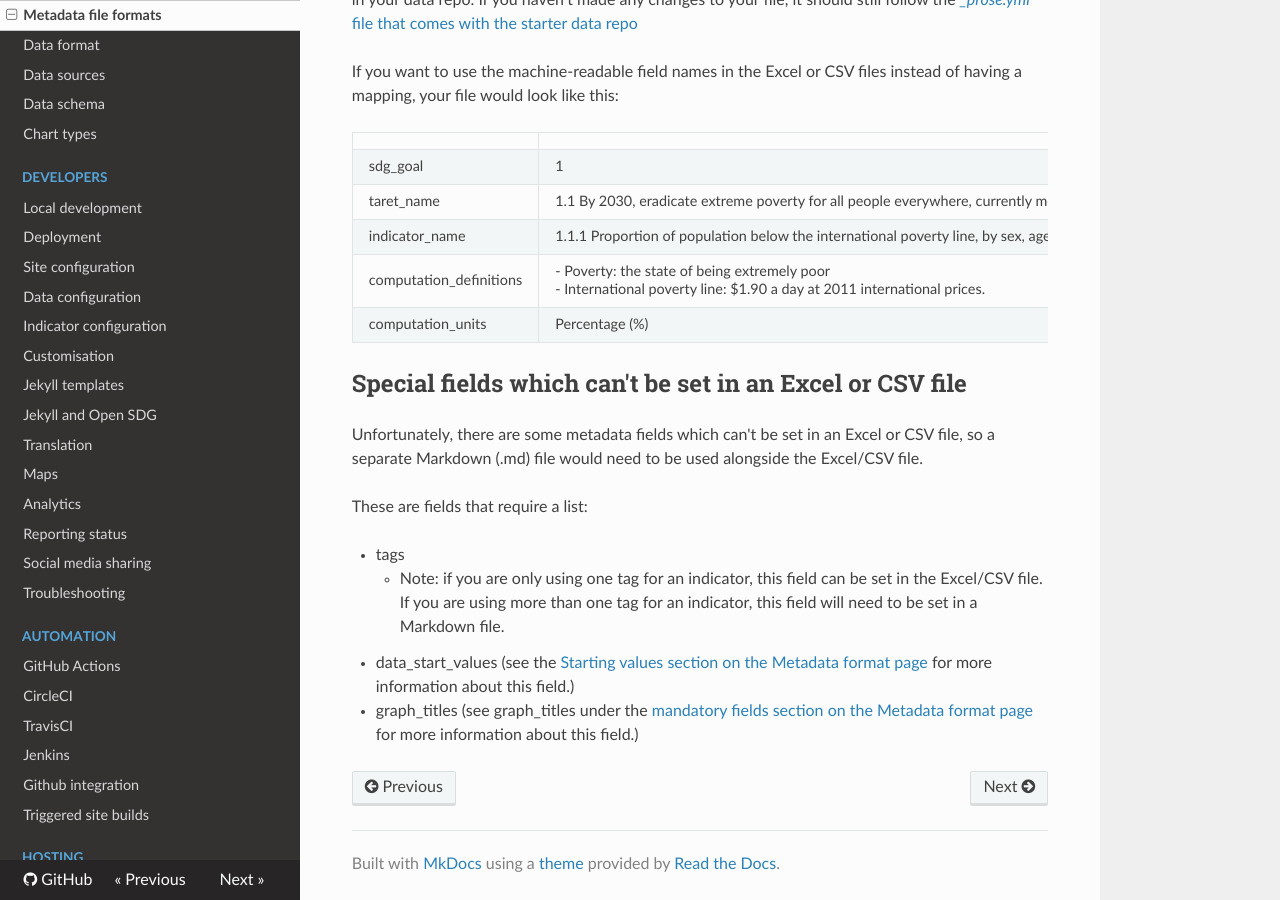
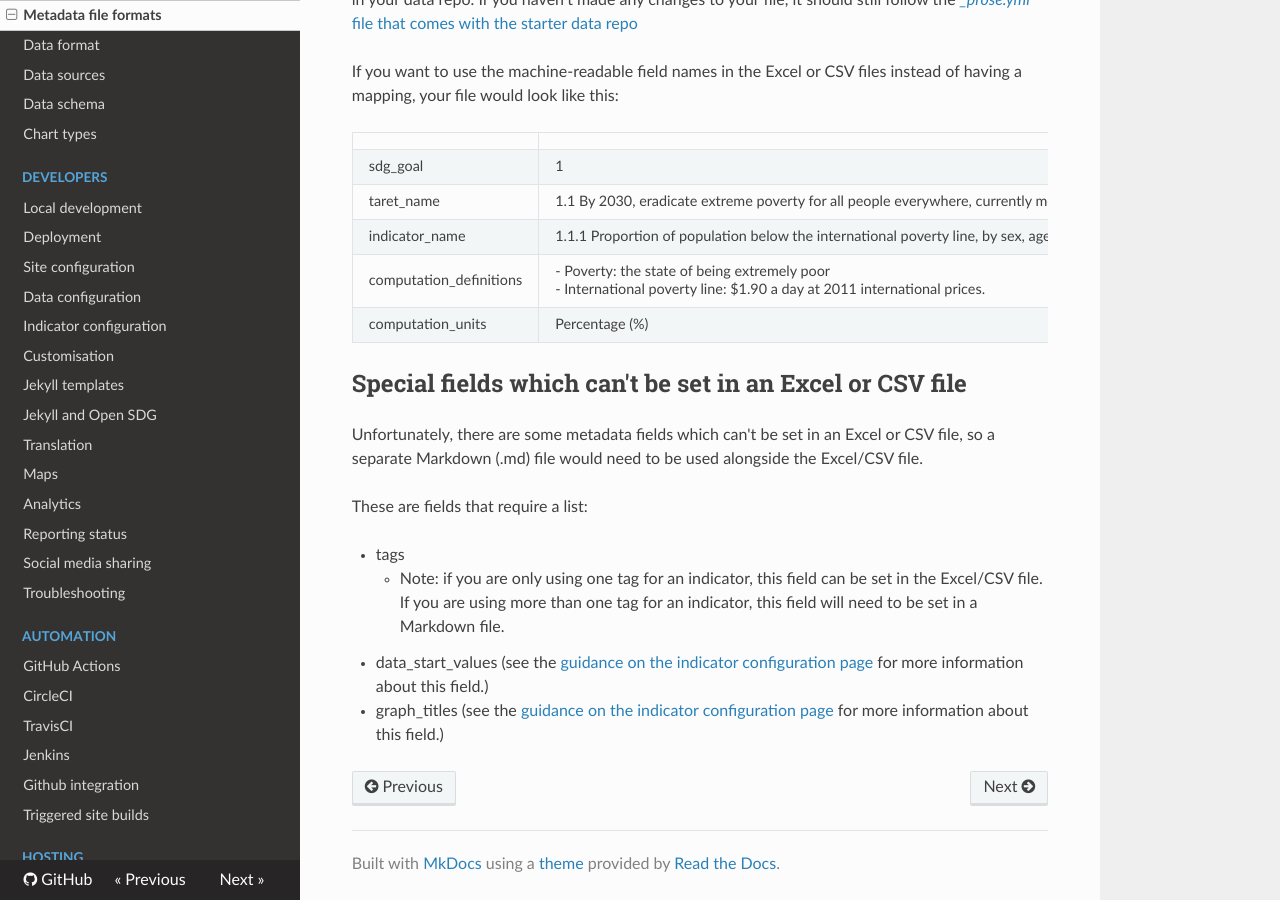
Before and after one commit to open-sdg/open-sdg, an MkDocs documentation site: the page built from docs/metadata-file-formats.md, in a window 1280 px wide and 900 px high, scrolled down 1296 px. Built offline with MkDocs 1.6.1, drawn with Linux system fonts in a browser that asks for light colours; nearby versions of some CDN libraries; old or Windows-style settings are respelled for this version of MkDocs.

Commit message:
Update links

```diff
--- a/docs/metadata-file-formats.md
+++ b/docs/metadata-file-formats.md
@@ -59,5 +59,5 @@ These are fields that require a list:
 
 - tags
     - Note: if you are only using one tag for an indicator, this field can be set in the Excel/CSV file. If you are using more than one tag for an indicator, this field will need to be set in a Markdown file.
-- data_start_values (see the [Starting values section on the Metadata format page](metadata-format.md#starting-values) for more information about this field.)
-- graph_titles (see graph_titles under the [mandatory fields section on the Metadata format page](metadata-format.md#mandatory-for-statistical-indicators) for more information about this field.)
+- data_start_values (see the [guidance on the indicator configuration page](indicator-configuration.md#data_start_values) for more information about this field.)
+- graph_titles (see the [guidance on the indicator configuration page](indicator_configuration.md#graph_titles) for more information about this field.)
```
